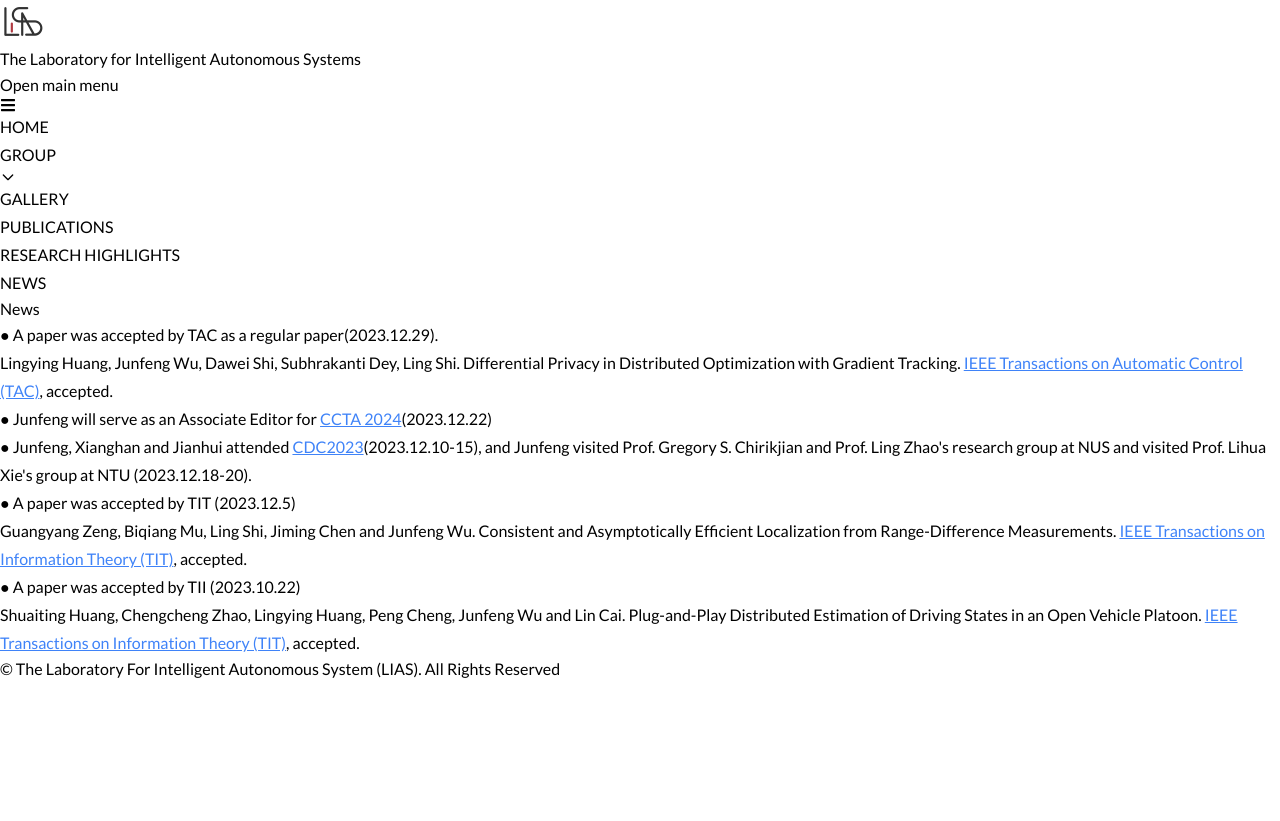
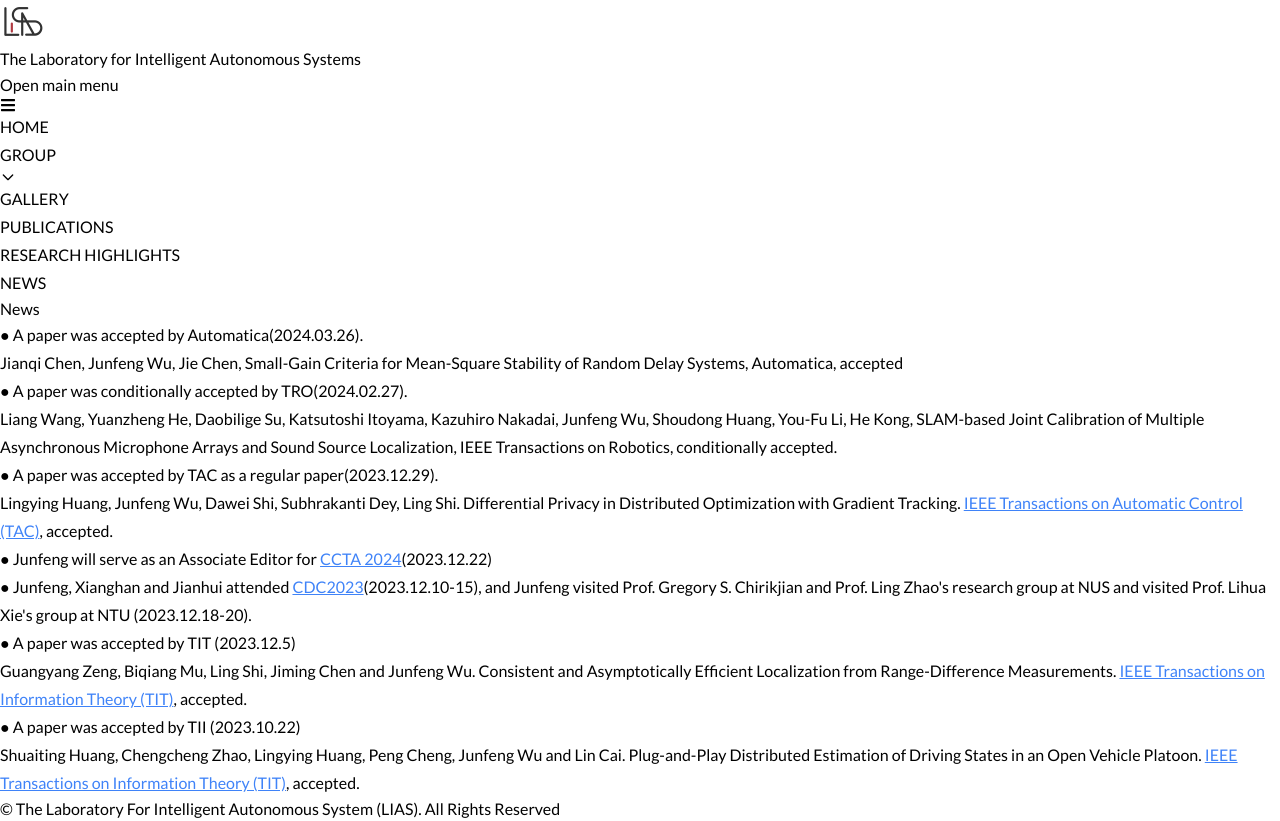
Before and after one commit to LIAS-CUHKSZ/lias-cuhksz.github.io, a Next.js app: page /news in a window 1280 px wide. Before the commit the page ends 800 px from the top, so only its background shows below. Built offline with nearby package versions, Linux system fonts and the light colour scheme.

Commit message:
feat: update publications and news

```diff
--- a/app/news/page.tsx
+++ b/app/news/page.tsx
@@ -10,6 +10,19 @@ function Page(): JSX.Element {
       <div className="mx-auto mb-20 max-w-5xl items-start justify-center p-4 md:mt-20">
         <h2 className="mb-4 text-2xl font-semibold">News</h2>
         <div>
+          <p>● A paper was accepted by Automatica(2024.03.26).</p>
+          <p>
+            Jianqi Chen, Junfeng Wu, Jie Chen, Small-Gain Criteria for
+            Mean-Square Stability of Random Delay Systems, Automatica, accepted
+          </p>
+          <p>● A paper was conditionally accepted by TRO(2024.02.27).</p>
+          <p>
+            Liang Wang, Yuanzheng He, Daobilige Su, Katsutoshi Itoyama, Kazuhiro
+            Nakadai, Junfeng Wu, Shoudong Huang, You-Fu Li, He Kong, SLAM-based
+            Joint Calibration of Multiple Asynchronous Microphone Arrays and
+            Sound Source Localization, IEEE Transactions on Robotics,
+            conditionally accepted.
+          </p>
           <p>● A paper was accepted by TAC as a regular paper(2023.12.29).</p>
           <p>
             Lingying Huang, Junfeng Wu, Dawei Shi, Subhrakanti Dey, Ling Shi.
```
Also changed, not shown: app/publications/page.tsx (+11 -0 lines).
